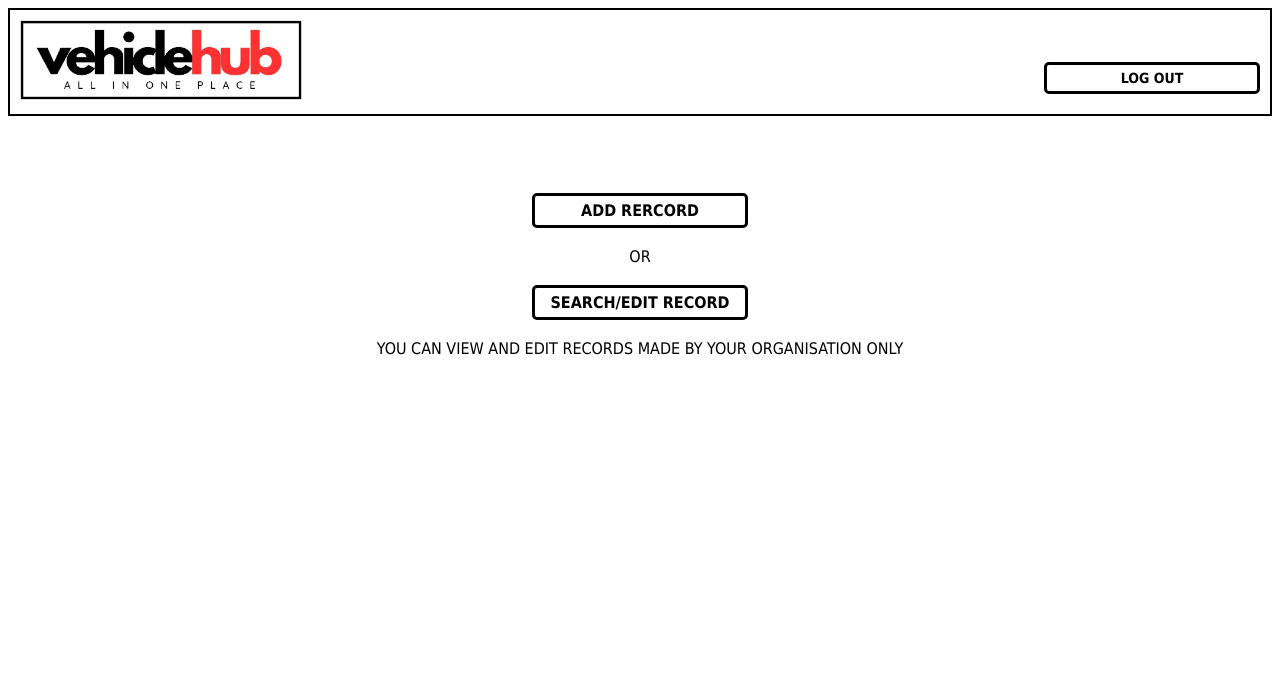
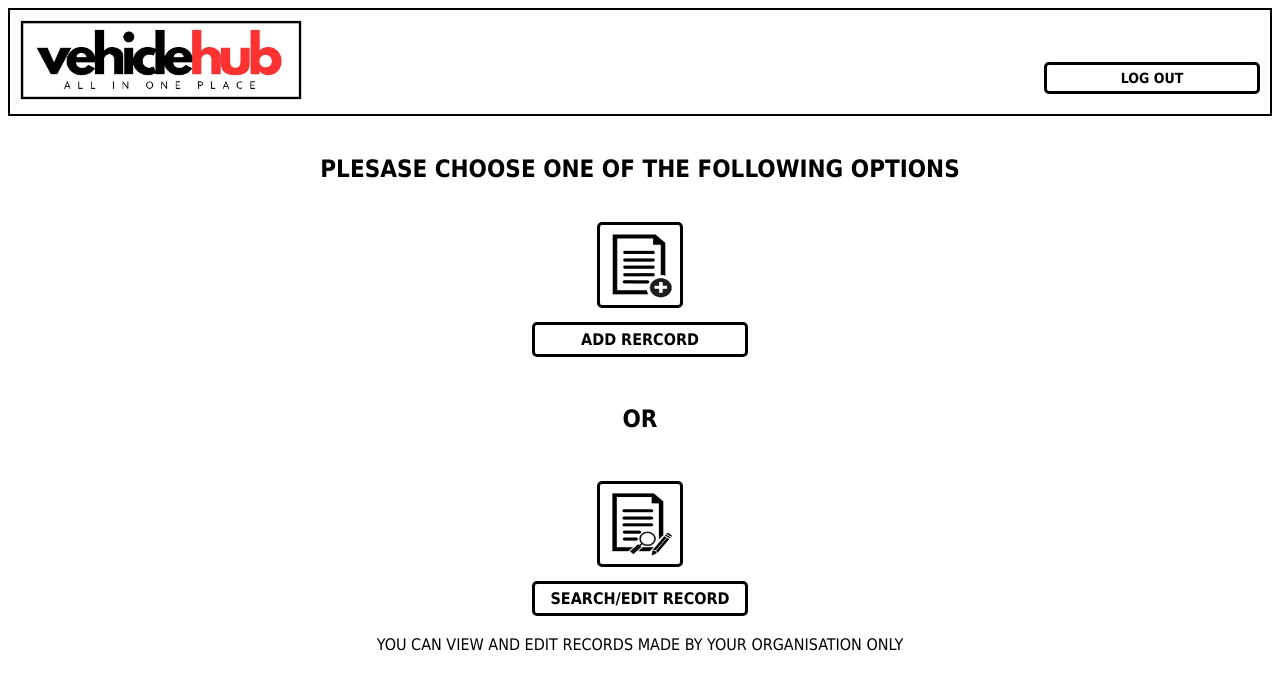
Before and after one commit to CHEMLEV/VEHICLEHUB, a Django app: page /vehiclehub/manage_records in a window 1280 px wide. Shown: the top 690 px of the page. Run offline with Django 4.2, Linux system fonts and the light colour scheme.

Commit message:
Images added

```diff
--- a/VehicleHub/static/css/base.css
+++ b/VehicleHub/static/css/base.css
@@ -41,7 +41,6 @@ body {
 .auth_link:hover {
   box-shadow: 10px 10px 10px rgba(0, 0, 0, 0.35);
 }
-
 
 .centered-button {
   display: flex;
@@ -90,7 +89,6 @@ body {
   margin-right: 100px;
 }
 
-
 .auth-button {
   background: none;
   border: none;
@@ -107,14 +105,10 @@ body {
   text-decoration: none;
 }
 
-
-
-
 .report_search h2 a {
   color: black;
   text-decoration: none;
 }
-
 
 .report_search-form {
   width: 400px;
@@ -144,3 +138,8 @@ body {
   border-radius: 10px;
   font-size: 60px;
 }
+
+.or {
+  font-size: 40px;
+  margin: 0px;
+}
--- a/VehicleHub/templates/manage_records.html
+++ b/VehicleHub/templates/manage_records.html
@@ -3,16 +3,24 @@
 {% load static %}
 
 {% block content %}
-    <br><br>
-    <center><h2></h2>
-    <br>
-
+<br>
+<center><h2>PLESASE CHOOSE ONE OF THE FOLLOWING OPTIONS</h2>
+<br>
+        <a href="{% url 'report' %}">
+        <img src="{% static 'images/record_add.png' %}" height="70px" width="70px" style="padding: 5px; border-radius: 5px; border: 3px solid black; margin-bottom: 10px;">
+        </a>
+        <br>
 
         <div class="auth_link" style="position: relative;">
             <a href="{% url 'report' %}" class="auth-button"> ADD RERCORD</a>
-        </div><br><br>
+        </div><br>
 
-        <div> OR </div><br>
+        <h2> <br> OR <br><br></h2>
+
+        <a href="{% url 'report' %}">
+            <img src="{% static 'images/record_search_edit.png' %}" height="70px" width="70px" style="padding: 5px; border-radius: 5px; border: 3px solid black; margin-bottom: 10px;">
+            </a>
+            <br>
 
         <div class="auth_link" style="position: relative;">
             <a href="{% url 'report' %}" class="auth-button">SEARCH/EDIT RECORD</a>
--- a/VehicleHub/templates/report.html
+++ b/VehicleHub/templates/report.html
@@ -7,6 +7,10 @@
 {% if user.is_authenticated %}
 
 <h1>Search a vehicle by plates or/and VIN to request a report </h1>
+<br>
+
+
+<img src="{% static 'images/coupe.jpg' %}" height="60px" style="padding-left: 40px; padding-right: 40px; border-bottom: 4px solid black;">
 
 <form class="search-form" method="POST">
     {% csrf_token %}
```
Also changed, not shown: VehicleHub/templates/ui.html (+14 -3 lines), VehicleHub/templates/vehicle_detail.html (+7 -6 lines), VehicleHub/static/images/black_car.png (added), VehicleHub/static/images/cabrio.JPG (added), VehicleHub/static/images/coupe.JPG (added), VehicleHub/static/images/edit-icon-png-26.jpg (added), VehicleHub/static/images/edit_pen.png (added), VehicleHub/static/images/record_add.png (added), VehicleHub/static/images/record_search_edit.png (added), VehicleHub/static/images/report.png (added), VehicleHub/static/images/report_car.png (added), VehicleHub/static/images/reports.png (added), VehicleHub/static/images/search.png (added), VehicleHub/static/images/white_car.png (added), 1 more files.
